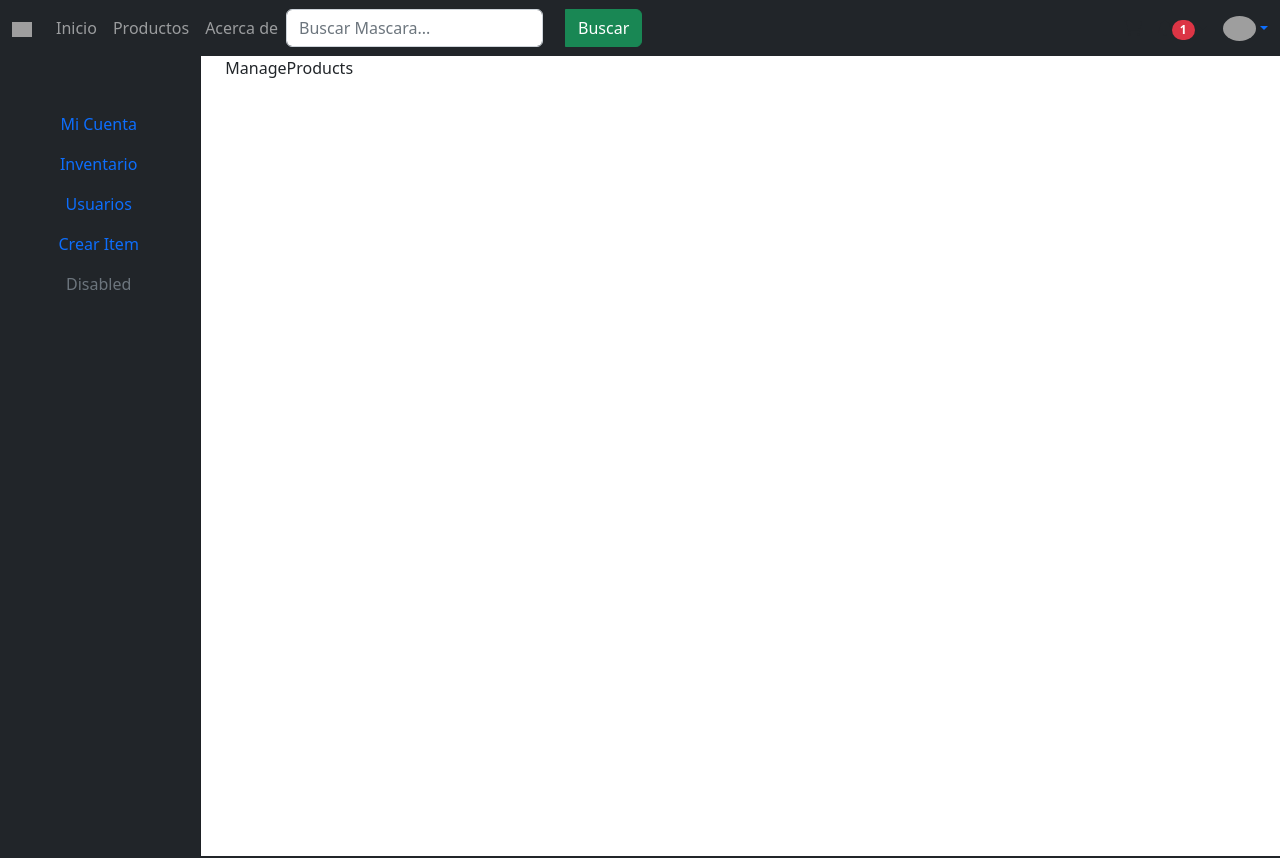
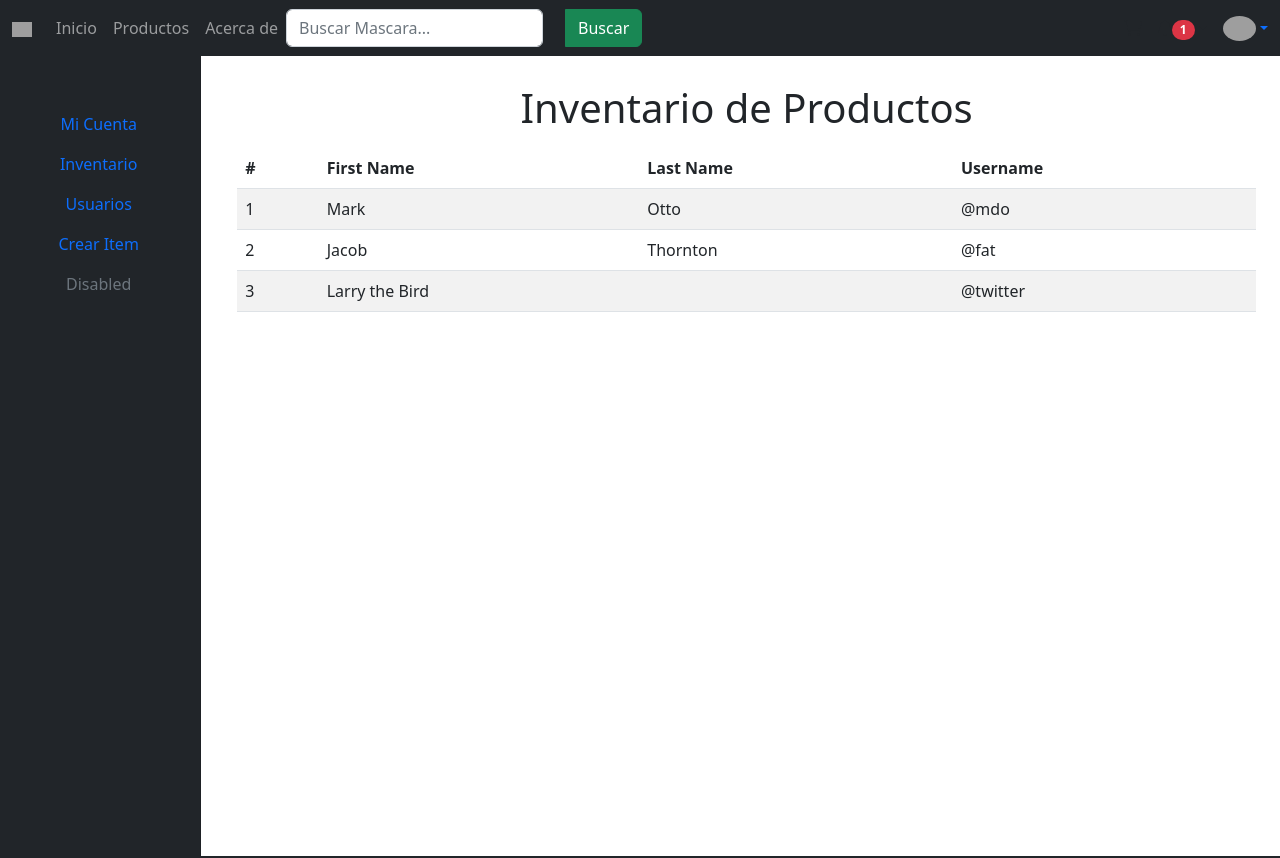
Before and after one commit to No-Country/C8-41-t-mern, a React (Vite) app in the folder client/: page /admin/inventario in a window 1280 px wide. Shown: the top 858 px of the page. Built offline with nearby package versions, Linux system fonts and the light colour scheme; grey boxes are pictures that could not be loaded.

Commit message:
estilizado de componente inventario de productos

```diff
--- a/client/src/components/AdminPanel/AdminPanel.css
+++ b/client/src/components/AdminPanel/AdminPanel.css
@@ -26,6 +26,7 @@
 
     #page-content-wrapper {
         min-width: 0;
+        margin-top:20px;
 
     }
 
--- a/client/src/components/AdminPanel/ManageProducts.jsx
+++ b/client/src/components/AdminPanel/ManageProducts.jsx
@@ -1,8 +1,44 @@
 import React from 'react'
+import {Table, Container} from 'react-bootstrap';
 
 const ManageProducts = () => {
   return (
-    <div>ManageProducts</div>
+    <>
+    <Container>
+     <h1 className="text-center py-2">Inventario de Productos </h1>
+    <Table striped>
+      <thead>
+        <tr>
+          <th>#</th>
+          <th>First Name</th>
+          <th>Last Name</th>
+          <th>Username</th>
+        </tr>
+      </thead>
+      <tbody>
+        <tr>
+          <td>1</td>
+          <td>Mark</td>
+          <td>Otto</td>
+          <td>@mdo</td>
+        </tr>
+        <tr>
+          <td>2</td>
+          <td>Jacob</td>
+          <td>Thornton</td>
+          <td>@fat</td>
+        </tr>
+        <tr>
+          <td>3</td>
+          <td colSpan={2}>Larry the Bird</td>
+          <td>@twitter</td>
+        </tr>
+      </tbody>
+    </Table>
+    </Container>
+
+    </>
+
   )
 }
 
```
